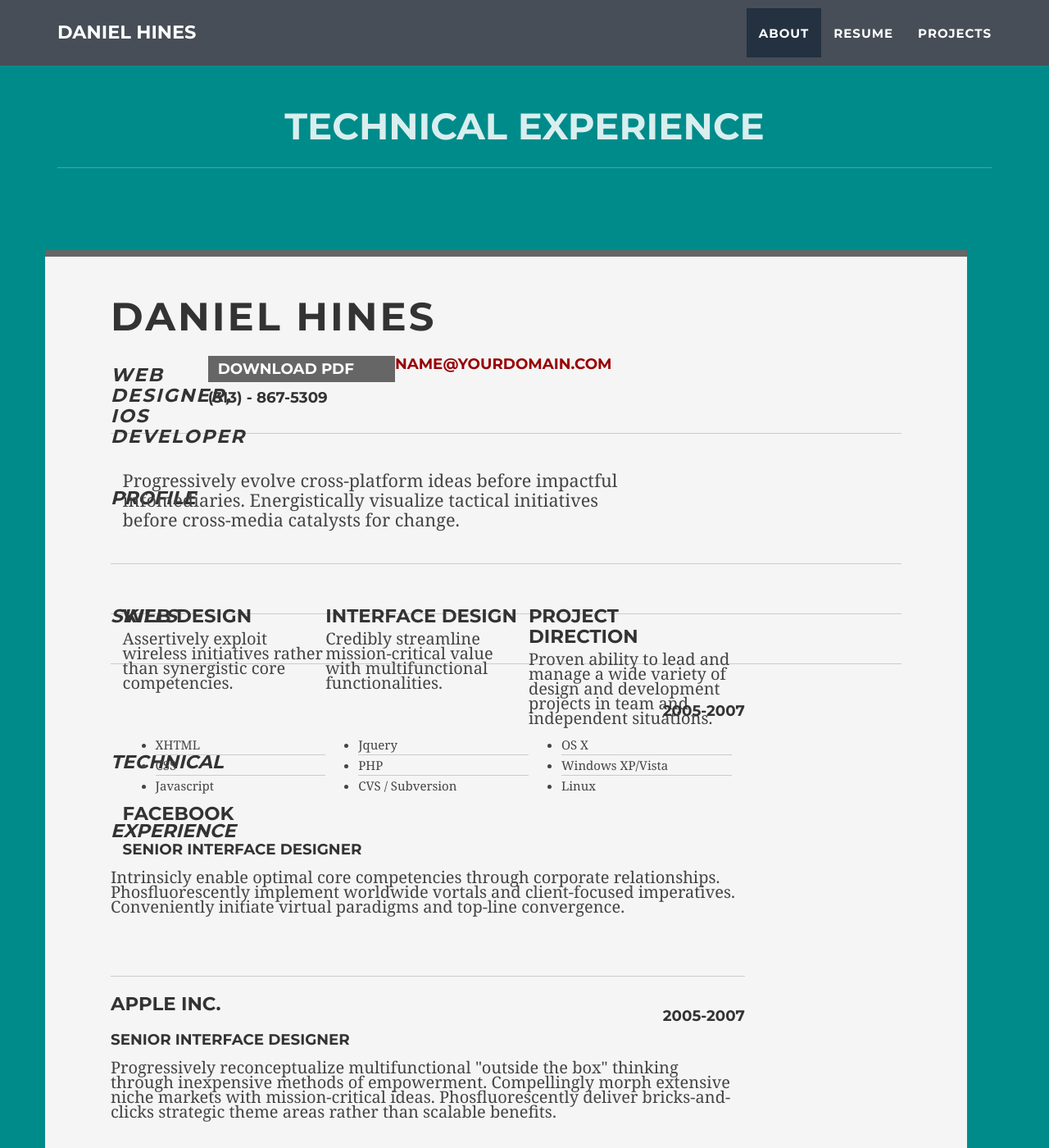
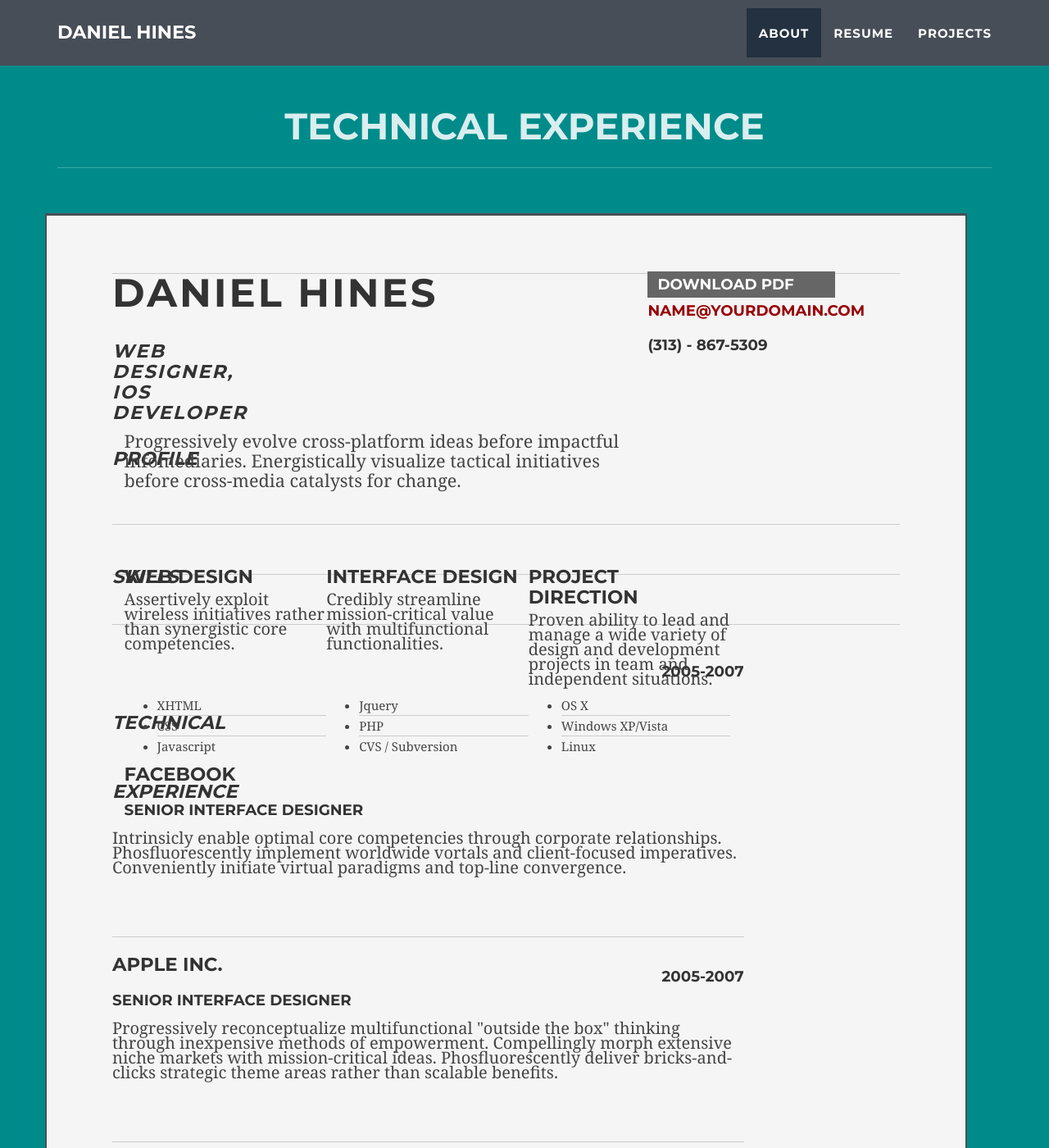
Before and after one commit to danielchines/danielchines.github.io, a Jekyll site: the page built from index.html, in a window 1280 px wide and 1400 px high, scrolled down 1667 px. Shown: the whole window at 82% size. Built offline with Jekyll 4.4.1, drawn with Linux system fonts in a browser that asks for light colours.

Commit message:
Update resume.css

```diff
--- a/_includes/css/resume.css
+++ b/_includes/css/resume.css
@@ -5,14 +5,14 @@
 
 /* //-- yui-grids style overrides -- */
 body { font-family: Georgia; color: #444; }
-#inner { padding: 10px 80px; margin: 80px auto; background: #f5f5f5; border: solid #666; border-width: 8px 0 2px 0; }
+#inner { padding: 10px 80px; margin: 35px auto; background: #f5f5f5; border: solid #{{ site.color.secondary }}; border-width: 3px 2px 2px 2px; }
 #inner .yui-gf { margin-bottom: 2em; margin-top: 0; padding-bottom: 2em; border-bottom: 1px solid #ccc; }
 
 /* //-- header, body, footer -- */
 #hd { margin: 2.5em 0 3em 0; padding-bottom: 1.5em; border-bottom: 1px solid #ccc }
 #hd h2 { text-transform: uppercase; letter-spacing: 2px; }
-#hd .yui-u div.first { margin-left: 0; width: 66%; float: left; }
-#hd .yui-u div.contact { margin-left: 1.99%; width: 32%; float: right; }
+#hd .yui-gc div.first { margin-left: 0; width: 66%; float: left; }
+#hd .yui-gc div.contact { margin-left: 1.99%; width: 32%; float: right; }
 #hd .contact-info { margin-top: 7px; }
 #bd, #ft { margin-bottom: 2em; }
 
```
